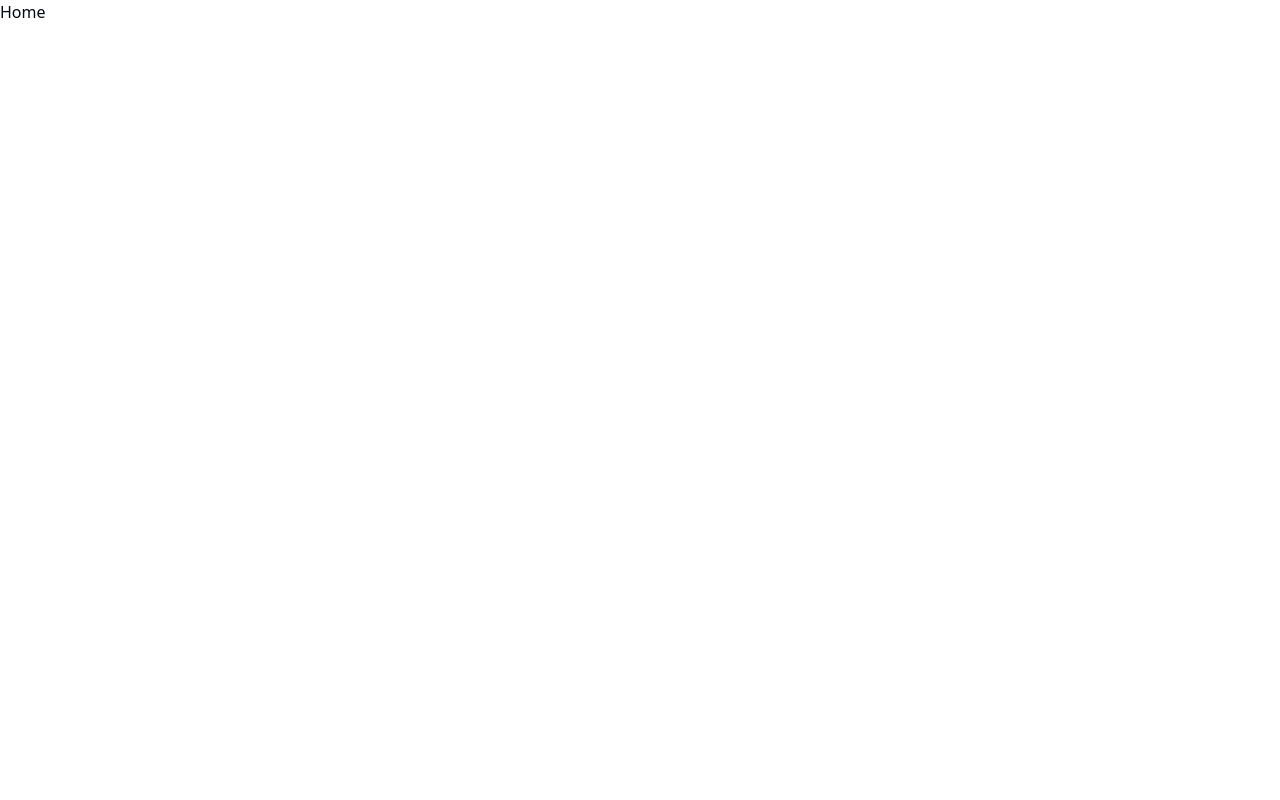
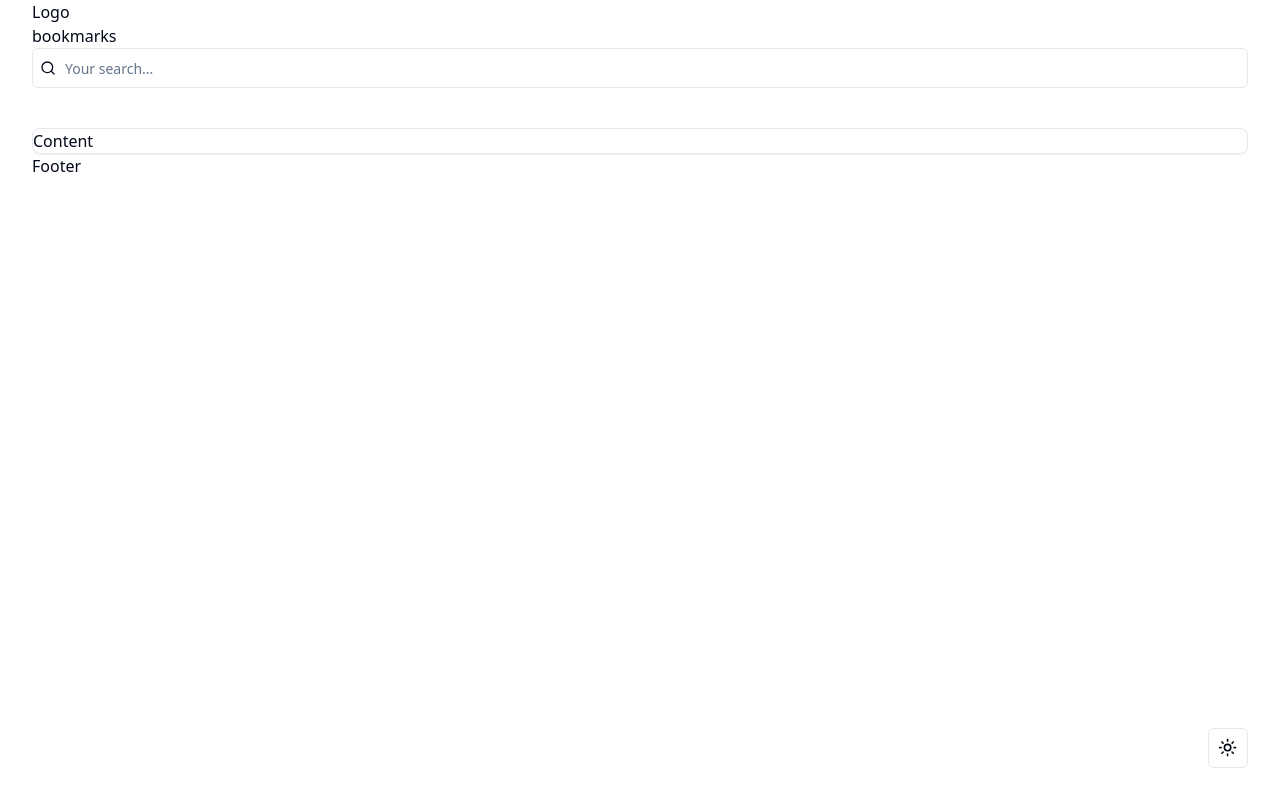
Before and after one commit to slavenkonforta/rmtDev, a React (Vite) app: page / in a window 1280 px wide. Built offline with nearby package versions, Linux system fonts and the light colour scheme.

Commit message:
basic layout

```diff
--- a/package.json
+++ b/package.json
@@ -32,6 +32,8 @@
     "eslint-plugin-react-hooks": "^4.6.0",
     "eslint-plugin-react-refresh": "^0.4.6",
     "postcss": "^8.4.38",
+    "prettier": "^3.2.5",
+    "prettier-plugin-tailwindcss": "^0.5.12",
     "tailwindcss": "^3.4.1",
     "typescript": "^5.2.2",
     "vite": "^5.2.0"
--- a/src/components/App.tsx
+++ b/src/components/App.tsx
@@ -1,9 +1,17 @@
+import Header from './header';
+import Layout from './layout';
 import { ThemeProvider } from './theme-provider';
+import Content from './ui/content';
+import Footer from './ui/footer';
 
 function App() {
   return (
     <ThemeProvider defaultTheme='system' storageKey='vite-ui-theme'>
-      <div>Home</div>
+      <Layout>
+        <Header />
+        <Content />
+        <Footer />
+      </Layout>
     </ThemeProvider>
   );
 }
--- /dev/null
+++ b/src/components/header.tsx
@@ -0,0 +1,15 @@
+import { Search } from 'lucide-react';
+import { Input } from './ui/input';
+
+export default function Header() {
+  return (
+    <header>
+      <div>Logo</div>
+      <div>bookmarks</div>
+      <div className='relative flex items-center'>
+        <Search className='absolute left-2 top-1/2 h-4 w-4 -translate-y-1/2 transform' />
+        <Input placeholder='Your search...' className=' pl-8' />
+      </div>
+    </header>
+  );
+}
--- /dev/null
+++ b/src/components/layout.tsx
@@ -0,0 +1,18 @@
+import { ModeToggle } from './mode-toggle';
+
+type LayoutProps = {
+  children: React.ReactNode;
+};
+
+export default function Layout({ children }: LayoutProps) {
+  return (
+    <div className='h-screen w-full'>
+      <div className='absolute bottom-8 right-8'>
+        <ModeToggle />
+      </div>
+      <div className='container h-full'>
+        <main>{children}</main>
+      </div>
+    </div>
+  );
+}
--- /dev/null
+++ b/src/components/ui/card.tsx
@@ -0,0 +1,79 @@
+import * as React from "react"
+
+import { cn } from "@/lib/utils"
+
+const Card = React.forwardRef<
+  HTMLDivElement,
+  React.HTMLAttributes<HTMLDivElement>
+>(({ className, ...props }, ref) => (
+  <div
+    ref={ref}
+    className={cn(
+      "rounded-lg border bg-card text-card-foreground shadow-sm",
+      className
+    )}
+    {...props}
+  />
+))
+Card.displayName = "Card"
+
+const CardHeader = React.forwardRef<
+  HTMLDivElement,
+  React.HTMLAttributes<HTMLDivElement>
+>(({ className, ...props }, ref) => (
+  <div
+    ref={ref}
+    className={cn("flex flex-col space-y-1.5 p-6", className)}
+    {...props}
+  />
+))
+CardHeader.displayName = "CardHeader"
+
+const CardTitle = React.forwardRef<
+  HTMLParagraphElement,
+  React.HTMLAttributes<HTMLHeadingElement>
+>(({ className, ...props }, ref) => (
+  <h3
+    ref={ref}
+    className={cn(
+      "text-2xl font-semibold leading-none tracking-tight",
+      className
+    )}
+    {...props}
+  />
+))
+CardTitle.displayName = "CardTitle"
+
+const CardDescription = React.forwardRef<
+  HTMLParagraphElement,
+  React.HTMLAttributes<HTMLParagraphElement>
+>(({ className, ...props }, ref) => (
+  <p
+    ref={ref}
+    className={cn("text-sm text-muted-foreground", className)}
+    {...props}
+  />
+))
+CardDescription.displayName = "CardDescription"
+
+const CardContent = React.forwardRef<
+  HTMLDivElement,
+  React.HTMLAttributes<HTMLDivElement>
+>(({ className, ...props }, ref) => (
+  <div ref={ref} className={cn("p-6 pt-0", className)} {...props} />
+))
+CardContent.displayName = "CardContent"
+
+const CardFooter = React.forwardRef<
+  HTMLDivElement,
+  React.HTMLAttributes<HTMLDivElement>
+>(({ className, ...props }, ref) => (
+  <div
+    ref={ref}
+    className={cn("flex items-center p-6 pt-0", className)}
+    {...props}
+  />
+))
+CardFooter.displayName = "CardFooter"
+
+export { Card, CardHeader, CardFooter, CardTitle, CardDescription, CardContent }
--- /dev/null
+++ b/src/components/ui/content.tsx
@@ -0,0 +1,5 @@
+import { Card } from './card';
+
+export default function Content() {
+  return <Card className='mt-10'>Content</Card>;
+}
--- /dev/null
+++ b/src/components/ui/footer.tsx
@@ -0,0 +1,3 @@
+export default function Footer() {
+  return <>Footer</>;
+}
--- /dev/null
+++ b/src/components/ui/input.tsx
@@ -0,0 +1,25 @@
+import * as React from "react"
+
+import { cn } from "@/lib/utils"
+
+export interface InputProps
+  extends React.InputHTMLAttributes<HTMLInputElement> {}
+
+const Input = React.forwardRef<HTMLInputElement, InputProps>(
+  ({ className, type, ...props }, ref) => {
+    return (
+      <input
+        type={type}
+        className={cn(
+          "flex h-10 w-full rounded-md border border-input bg-background px-3 py-2 text-sm ring-offset-background file:border-0 file:bg-transparent file:text-sm file:font-medium placeholder:text-muted-foreground focus-visible:outline-none focus-visible:ring-2 focus-visible:ring-ring focus-visible:ring-offset-2 disabled:cursor-not-allowed disabled:opacity-50",
+          className
+        )}
+        ref={ref}
+        {...props}
+      />
+    )
+  }
+)
+Input.displayName = "Input"
+
+export { Input }
```
Also changed, not shown: 2 other files (tests, documents, lock files or other folders).
